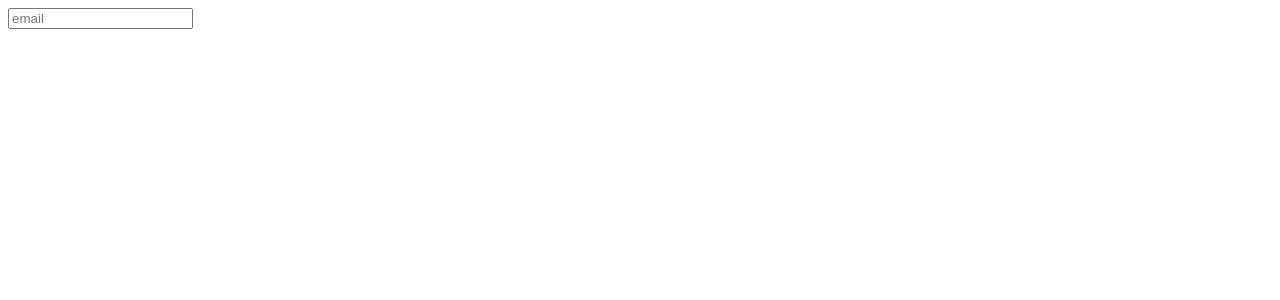
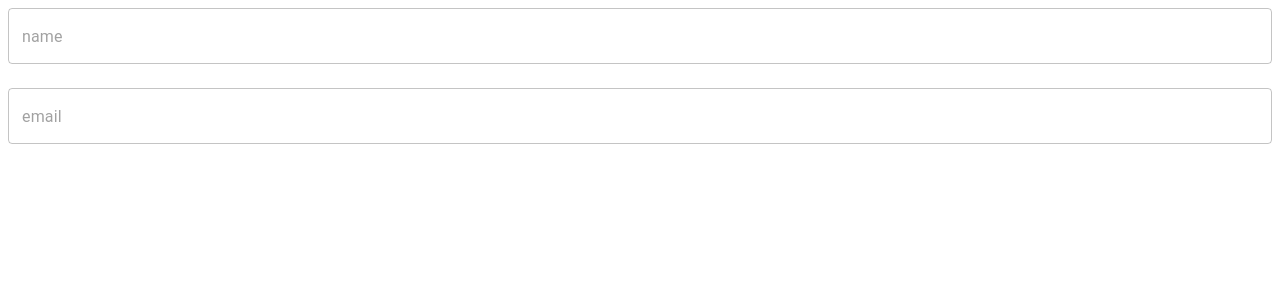
Before and after one commit to zee0401/react-hook-form, a React (Vite) app: page / in a window 1280 px wide. Shown: the top 300 px of the page. Built offline with nearby package versions, Linux system fonts and the light colour scheme.

Commit message:
inputfield added

```diff
--- /dev/null
+++ b/src/components/RHFAutocomplete.tsx
@@ -0,0 +1,5 @@
+import React from "react";
+
+export const RHFAutocomplete = () => {
+  return <div>RHFAutocomplete</div>;
+};
--- a/src/users/components/Users.tsx
+++ b/src/users/components/Users.tsx
@@ -1,25 +1,30 @@
 import { useForm } from "react-hook-form";
+import { Stack, TextField } from "@mui/material";
+import { schema, Schema } from "../types/schema";
+import { zodResolver } from "@hookform/resolvers/zod";
 
 export const Users = () => {
   const {
     register,
     formState: { errors },
-    handleSubmit,
-  } = useForm<{ email: string }>({ mode: "all" });
-
-  const onSubmit = () => {
-    console.log("submit");
-  };
+  } = useForm<Schema>({
+    mode: "all",
+    resolver: zodResolver(schema),
+  });
   return (
-    <form onSubmit={handleSubmit(onSubmit)}>
-      <input
+    <Stack sx={{ gap: 3 }}>
+      <TextField
+        {...register("name")}
+        error={!!errors.name}
+        helperText={errors.name?.message}
+        placeholder="name"
+      />
+      <TextField
+        {...register("email")}
         placeholder="email"
-        {...register("email", {
-          required: { value: true, message: "Email is required" },
-          maxLength: { value: 10, message: "Email is too long" },
-        })}
+        error={!!errors.email}
+        helperText={errors.email?.message}
       />
-      <p>{errors.email?.message}</p>
-    </form>
+    </Stack>
   );
 };
--- a/src/users/types/schema.ts
+++ b/src/users/types/schema.ts
@@ -10,3 +10,5 @@ export const schema = z.object({
       message: "email not valid",
     }),
 });
+
+export type Schema = z.infer<typeof schema>;
```
